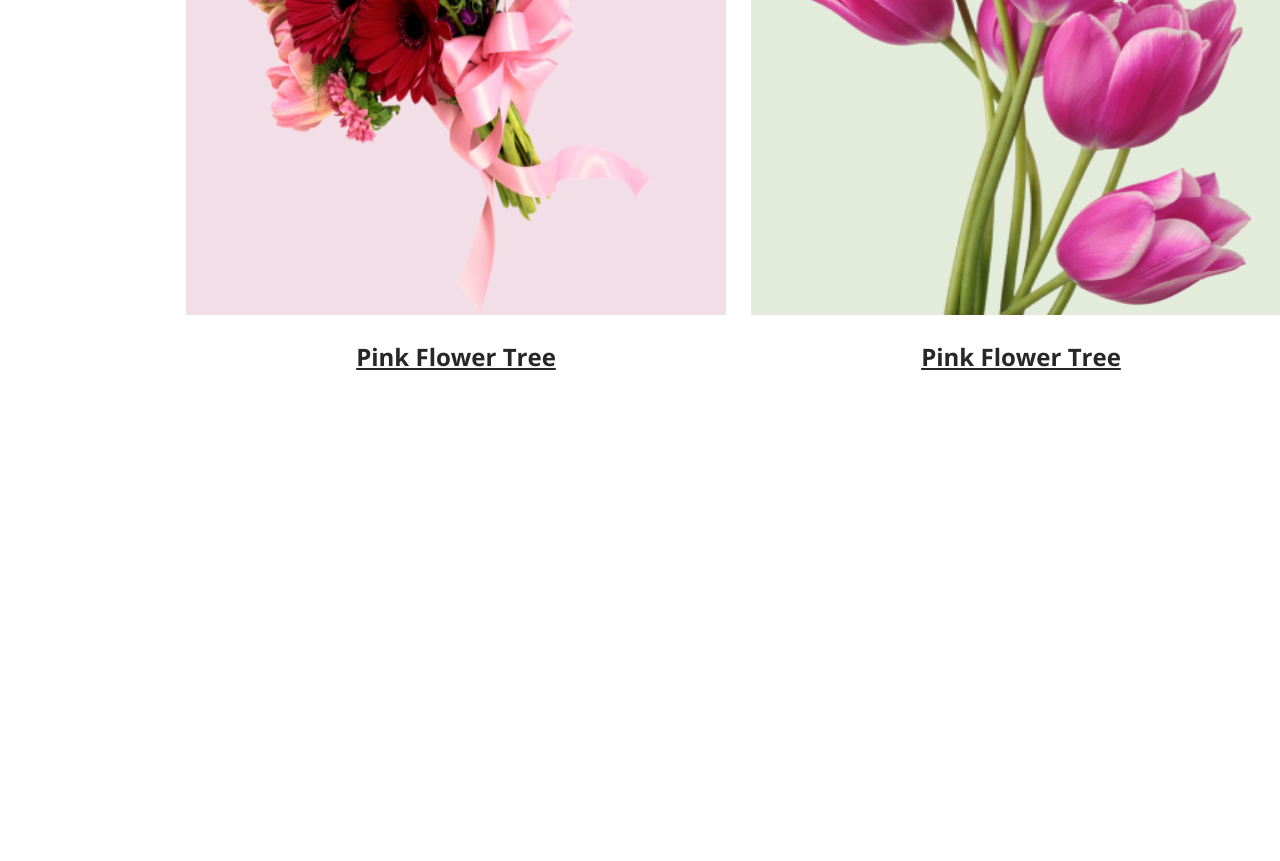
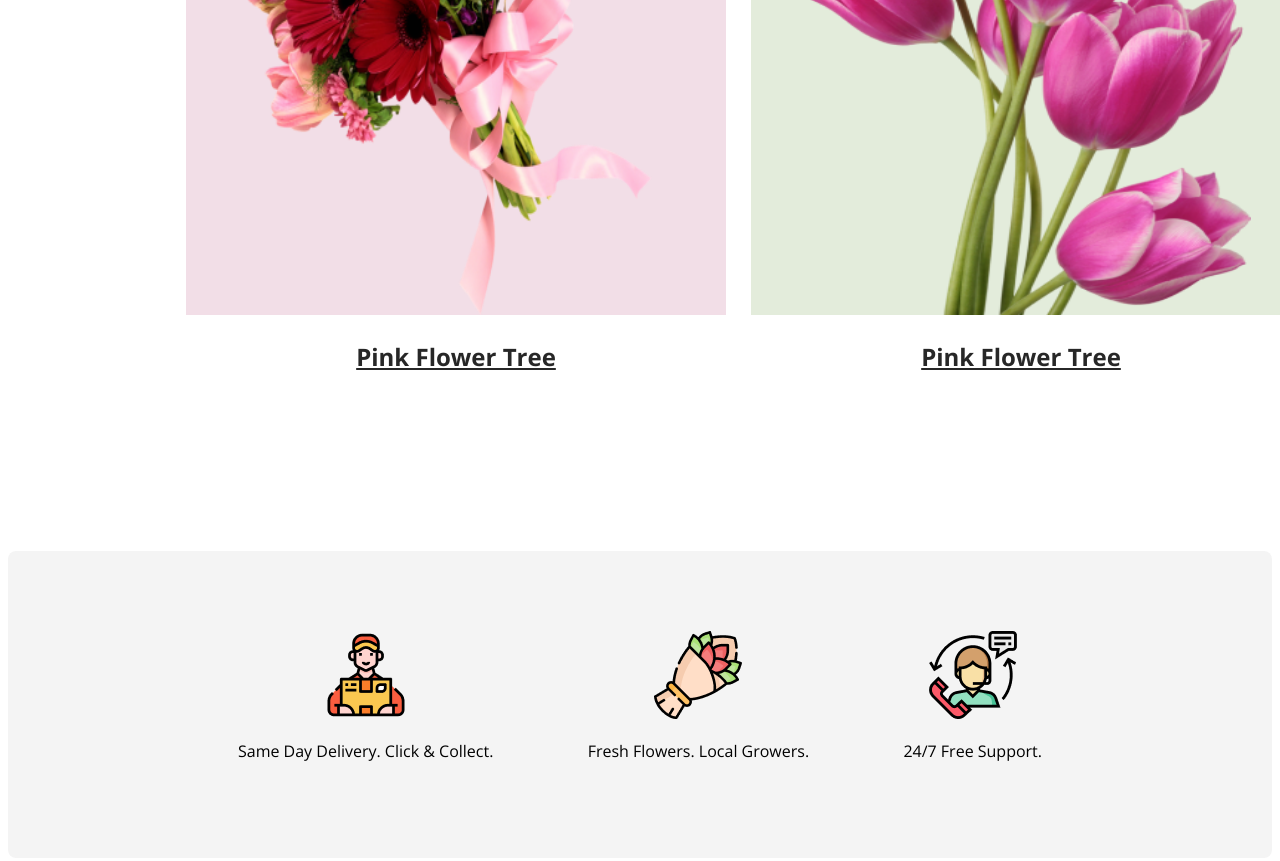
Before and after one commit to Gitpotu/flowershop-website, a plain HTML site: page index.html in a window 1280 px wide. Shown: the part 1508-2369 px from the top of the page. Before the commit the page ends 2067 px from the top, so only its background shows below. Drawn offline with nearby package versions, Linux system fonts and the light colour scheme.

Commit message:
added the logo section

```diff
--- a/index.html
+++ b/index.html
@@ -37,6 +37,24 @@
 
             </div>
         </section>
+
+        <!-- logo section  -->
+        <section>
+            <div class="logo-container">
+                <div class="logo-info">
+                    <img src="Flower Asset/Group 57.png" alt="" class="logo-pic">
+                    <p class="logo-description">Same Day Delivery. Click & Collect.</p>
+                </div>
+                <div class="logo-info">
+                    <img src="Flower Asset/Group 58.png" alt="" class="logo-pic">
+                    <p class="logo-description">Fresh Flowers. Local Growers.</p>
+                </div>
+                <div class="logo-info">
+                    <img src="Flower Asset/Group 59.png" alt="" class="logo-pic">
+                    <p class="logo-description">24/7 Free Support.</p>
+                </div>
+            </div>
+        </section>
     </main>
     <footer>
 
--- a/styles/flowerweb.css
+++ b/styles/flowerweb.css
@@ -71,9 +71,11 @@ body {
 }
 
 /* main section styles */
-main{
+main {
     margin: 0 auto;
+    max-width: 1670px;
 }
+
 /* about section styles */
 .about {
     padding: 130px;
@@ -113,6 +115,7 @@ main{
     height: 538px;
     margin-bottom: 20px;
 }
+
 .image-pic2 {
     border-radius: 300px 300px 0px 0px;
     background: rgba(71, 125, 17, 0.15);
@@ -121,6 +124,7 @@ main{
     height: 538px;
     margin-bottom: 20px;
 }
+
 .image-pic3 {
     border-radius: 300px 300px 0px 0px;
     background: rgba(5, 151, 160, 0.15);
@@ -129,3 +133,16 @@ main{
     height: 538px;
     margin-bottom: 20px;
 }
+
+/* logo section */
+.logo-container {
+    justify-content: space-between;
+    display: flex;
+    border-radius: 8px;
+    background: rgba(39, 39, 39, 0.05);
+    padding: 80px 230px;
+}
+
+.logo-info {
+    text-align: center;
+}
```
